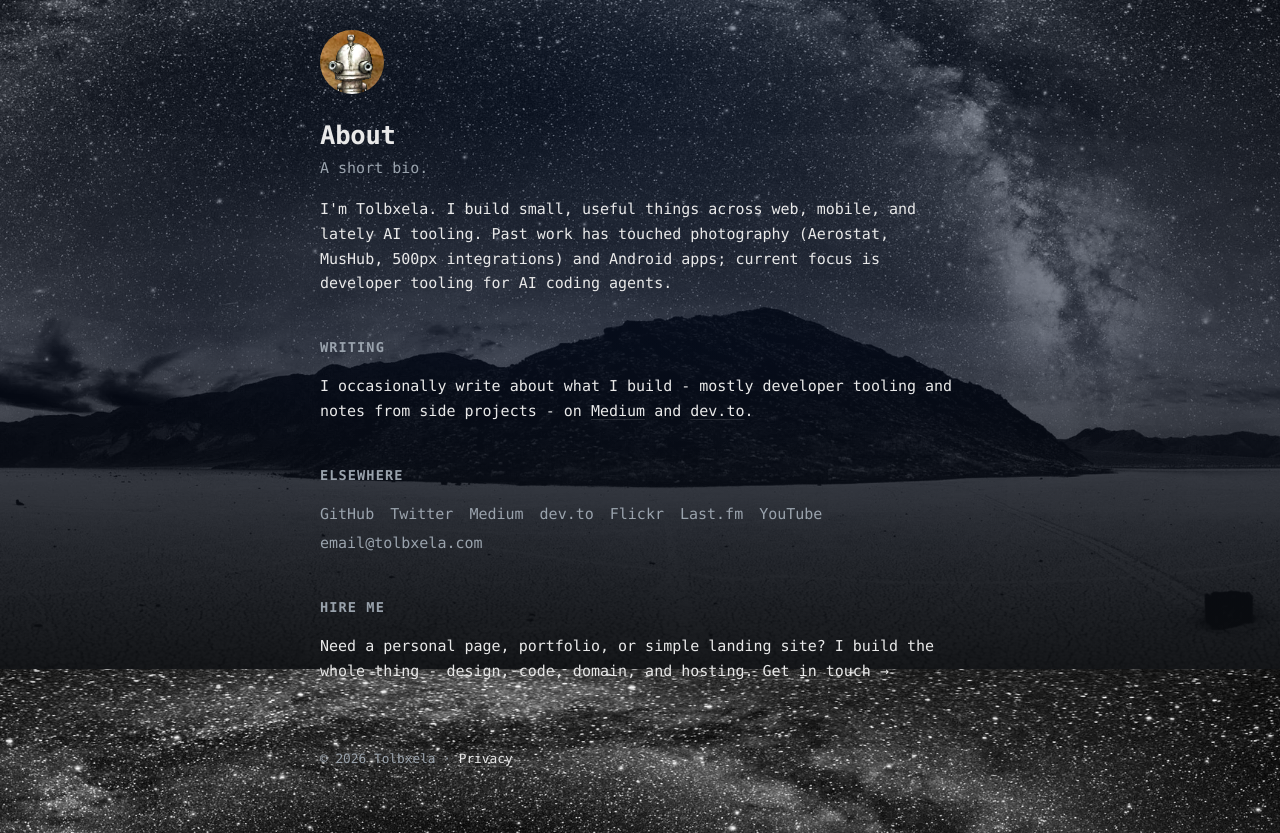
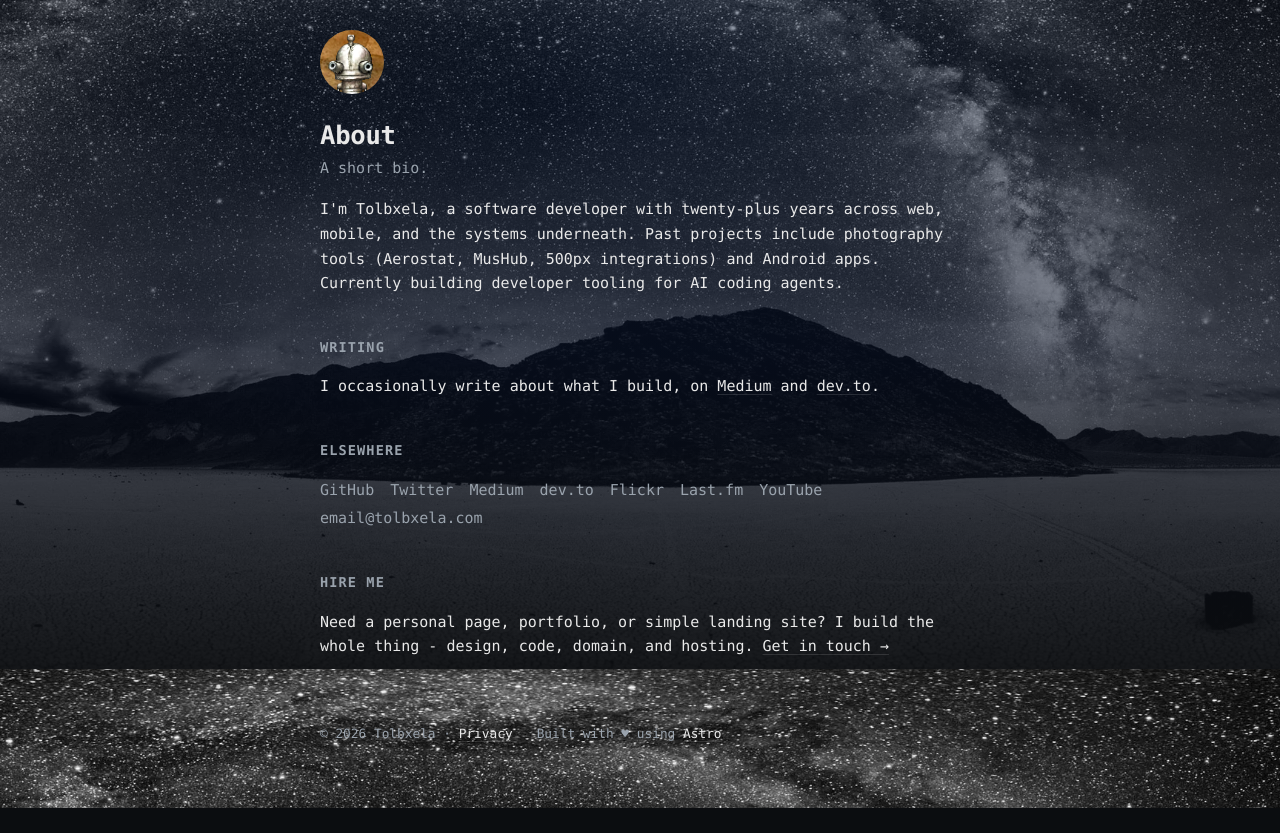
Before and after one commit to tolbxela/tolbxela.github.io, an Astro site: page /about in a window 1280 px wide. Shown: the part 131-964 px from the top of the page. After the commit the page ends 939 px from the top, so only its background shows below. Built offline with nearby package versions, Linux system fonts and the light colour scheme; Astro itself is replaced by a stand-in of ours.

Commit message:
Refresh hero/about copy, add Astro credit to footer
- Hero lead: "I make things move. Mostly software."
- About: serious bio rewrite, trim writing line
- Footer: "Built with hearts using Astro", flex+gap layout

```diff
--- a/src/layouts/Base.astro
+++ b/src/layouts/Base.astro
@@ -37,7 +37,10 @@ const bg2x = '/bg/bg-2560.webp';
     <main>
       <Nav />
       <slot />
-      <footer>&copy; {new Date().getFullYear()} Tolbxela &middot; <a href="/privacy">Privacy</a></footer>
+      <footer>
+        <span>&copy; {new Date().getFullYear()} Tolbxela &middot; <a href="/privacy">Privacy</a></span>
+        <span>Built with &hearts; using <a href="https://astro.build" rel="noopener">Astro</a></span>
+      </footer>
     </main>
     <script is:inline>
       document.querySelectorAll('a.mail').forEach(function (a) {
--- a/src/pages/about.astro
+++ b/src/pages/about.astro
@@ -18,15 +18,15 @@ const socials = [
   <p class="muted">A short bio.</p>
 
   <p>
-    I'm Tolbxela. I build small, useful things across web, mobile, and lately AI tooling.
-    Past work has touched photography (Aerostat, MusHub, 500px integrations) and Android apps;
-    current focus is developer tooling for AI coding agents.
+    I'm Tolbxela, a software developer with twenty-plus years across web, mobile,
+    and the systems underneath. Past projects include photography tools
+    (Aerostat, MusHub, 500px integrations) and Android apps. Currently building
+    developer tooling for AI coding agents.
   </p>
 
   <h2>Writing</h2>
   <p>
-    I occasionally write about what I build - mostly developer tooling and notes from
-    side projects - on
+    I occasionally write about what I build, on
     <a href="https://medium.com/@tolbxela" rel="me noopener">Medium</a> and
     <a href="https://dev.to/tolbxela" rel="me noopener">dev.to</a>.
   </p>
--- a/src/pages/index.astro
+++ b/src/pages/index.astro
@@ -5,7 +5,7 @@ import Base from '../layouts/Base.astro';
   <section class="hero">
     <img src="/avatar.png" alt="Tolbxela" class="avatar" />
     <h1>Tolbxela</h1>
-    <p class="lead">Builder of small things - programming, web, AI tooling.</p>
+    <p class="lead">I make things move. Mostly software.</p>
     <p class="muted">
       Currently working on <a href="https://taskdev.dev">TaskDev</a>, a task runner for AI coding agents
       - <a href="/projects">more projects</a>.
--- a/src/styles/global.css
+++ b/src/styles/global.css
@@ -105,7 +105,7 @@ nav.top a:hover, nav.top a[aria-current="page"] { color: var(--fg); }
 .card-links { margin-top: 0.6rem; display: flex; flex-wrap: wrap; gap: 0.4rem 1rem; font-size: 0.9rem; }
 .card-links a { color: var(--fg); }
 
-footer { margin-top: 4rem; color: var(--muted); font-size: 0.8rem; }
+footer { margin-top: 4rem; color: var(--muted); font-size: 0.8rem; display: flex; flex-wrap: wrap; gap: 0.4rem 1.5rem; }
 
 .contact { margin-top: 2.5rem; }
 .contact-form {
```
